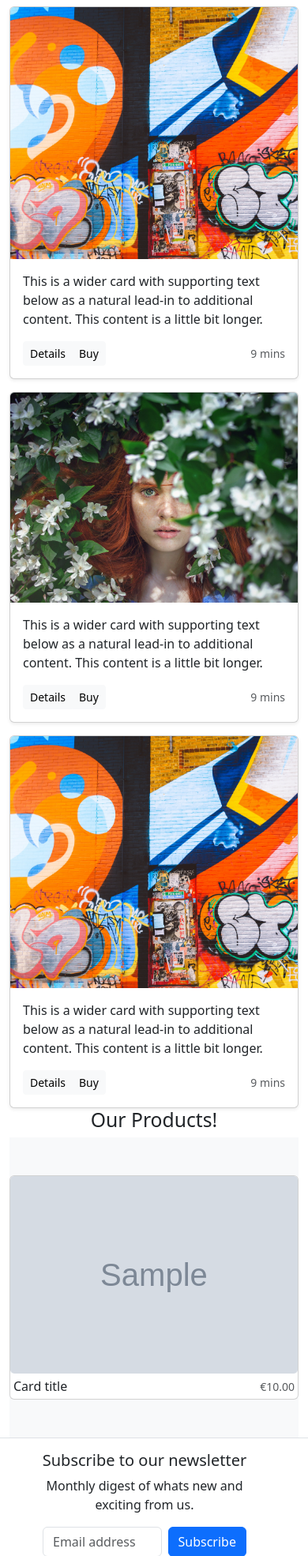
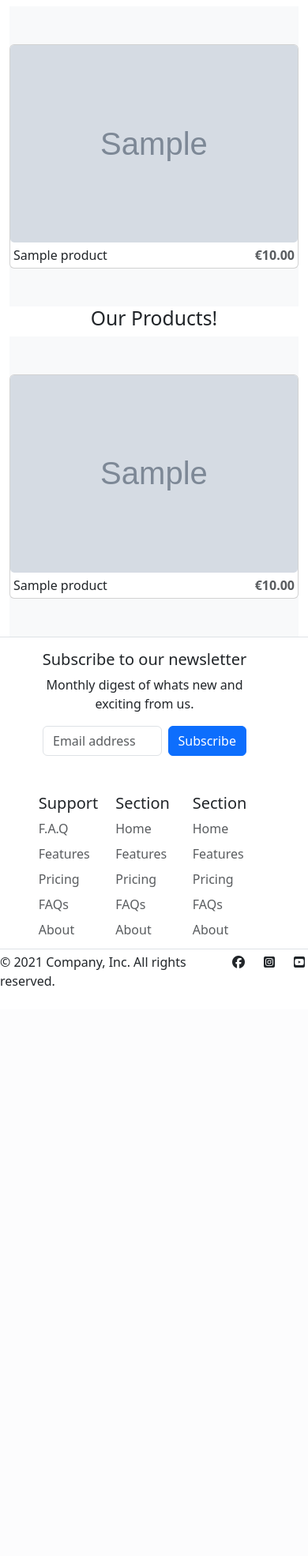
Before and after one commit to Freedy-FR/CI-P5-MagnaPlate, a Django app: page / in a window 390 px wide. Shown: the part 580-2550 px from the top of the page at 79% size. After the commit the page ends 1828 px from the top, so only its background shows below. Run offline with Django 3.2, Linux system fonts and the light colour scheme; tables that the repository leaves empty hold one stand-in row (values such as "Sample post"); grey boxes marked "Sample" are stand-in pictures; some libraries are stand-ins or nearby versions; some web fonts are replaced.

Commit message:
feat: :sparkles: Add is_on_deal section to home page and it related views

```diff
--- a/home/static/home/css/home.css
+++ b/home/static/home/css/home.css
@@ -57,7 +57,7 @@
   .card:hover .card-img-overlay {
     /* Show the overlay when the card is hovered */
     display: block;
-    background-color: rgba(255, 255, 255, 0.5);
+    background-color: rgba(255, 255, 255, 0.7);
     color: #000000;
   }
 
--- a/home/templates/home/index.html
+++ b/home/templates/home/index.html
@@ -60,57 +60,45 @@
     </div>
 
     <!-- Deals section -->
+    {% if deal_products %}
     <div class="deals container">
       <h2 class="text-center" >Check out our deals!</h2>
+      <div class="py-5 bg-body-tertiary">
+        <div class="row row-cols-1 row-cols-sm-2 row-cols-md-3 g-3">
 
-      <div class="row row-cols-1 row-cols-sm-2 row-cols-md-3 g-3">
-        <div class="col">
-          <div class="card shadow-sm">
-            <img src="{{ MEDIA_URL }}media/product_images/Art-1.jpg" alt="Art-placeholder" class="card-img-top">
-            <div class="card-body">
-              <p class="card-text">This is a wider card with supporting text below as a natural lead-in to additional content. This content is a little bit longer.</p>
-              <div class="d-flex justify-content-between align-items-center">
-                <div class="btn-group">
-                  <button type="button" class="btn btn-sm btn-light">Details</button>
-                  <button type="button" class="btn btn-sm btn-light">Buy</button>
+          {% for product in deal_products %}
+          <div class="col">
+            <div class="card p-0">
+              {% if product.image %}
+                <img src="{{ product.image.url }}" alt="{{ product.name }}" class="card-img img-fluid img-fill">
+              {% else %}
+                <img src="{{ MEDIA_URL }}media/product_images/placeholder-image.png" alt="image-placeholder" class="card-img img-fluid img-fill">
+              {% endif %}
+              <div class="d-none d-lg-block">
+                <div class="card-img-overlay justify-content-between align-items-center">
+                  <h5 class="card-title">{{ product.name }}</h5>
+                  <p class="card-text">{{ product.description|truncatewords:20 }}</p>
+                  {% if product.price %}
+                    <p class="text-end"><strong class="text-body-secondary">€{{ product.price }}</strong></p>
+                  {% endif %}
                 </div>
-                <small class="text-body-secondary">9 mins</small>
+              </div>
+              <div class="d-block d-lg-none">
+                <div class="card-body d-flex justify-content-between align-items-center p-1 d-inline">
+                  <p class="card-text m-0">{{ product.name }}</p>
+                  {% if product.price %}
+                    <strong class="text-body-secondary">€{{ product.price }}</strong>
+                  {% endif %}
+                </div>
               </div>
             </div>
           </div>
-        </div>
-        <div class="col">
-          <div class="card shadow-sm">
-            <img src="{{ MEDIA_URL }}media/product_images/Art-2.jpg" alt="Art-placeholder" class="card-img-top">
-            <div class="card-body">
-              <p class="card-text">This is a wider card with supporting text below as a natural lead-in to additional content. This content is a little bit longer.</p>
-              <div class="d-flex justify-content-between align-items-center">
-                <div class="btn-group">
-                  <button type="button" class="btn btn-sm btn-light">Details</button>
-                  <button type="button" class="btn btn-sm btn-light">Buy</button>
-                </div>
-                <small class="text-body-secondary">9 mins</small>
-              </div>
-            </div>
-          </div>
-        </div>
-        <div class="col">
-          <div class="card shadow-sm">
-            <img src="{{ MEDIA_URL }}media/product_images/Art-1.jpg" alt="Art-placeholder" class="card-img-top">
-            <div class="card-body">
-              <p class="card-text">This is a wider card with supporting text below as a natural lead-in to additional content. This content is a little bit longer.</p>
-              <div class="d-flex justify-content-between align-items-center">
-                <div class="btn-group">
-                  <button type="button" class="btn btn-sm btn-light">Details</button>
-                  <button type="button" class="btn btn-sm btn-light">Buy</button>
-                </div>
-                <small class="text-body-secondary">9 mins</small>
-              </div>
-            </div>
-          </div>
+          {% endfor %}
         </div>
       </div>
     </div>
+    {% endif %}
+
 
     <div class="container">
       <h2 class="text-center">Our Products!</h2>
@@ -127,18 +115,18 @@
                 {% endif %}
                 <div class="d-none d-lg-block">
                   <div class="card-img-overlay justify-content-between align-items-center">
-                    <h5 class="card-title">Card title</h5>
-                    <p class="card-text">{{ product.description|truncatewords:10 }}</p>
+                    <h5 class="card-title">{{ product.name }}</h5>
+                    <p class="card-text">{{ product.description|truncatewords:20 }}</p>
                     {% if product.price %}
-                      <small class="text-body-secondary">€{{ product.price }}</small>
+                      <p class="text-end"><strong class="text-body-secondary">€{{ product.price }}</strong></p>
                     {% endif %}
                   </div>
                 </div>
                 <div class="d-block d-lg-none">
                   <div class="card-body d-flex justify-content-between align-items-center p-1 d-inline">
-                    <p class="card-text m-0">Card title</p>
+                    <p class="card-text m-0">{{ product.name }}</p>
                     {% if product.price %}
-                      <small class="text-body-secondary">€{{ product.price }}</small>
+                      <strong class="text-body-secondary">€{{ product.price }}</strong>
                     {% endif %}
                   </div>
                 </div>
--- a/home/views.py
+++ b/home/views.py
@@ -4,11 +4,20 @@
 from products.models import Product
 
 class IndexView(View):
-    """ A view to return the index page """
+    """ A view to return the index page with products and deal products. """
 
     def get(self, request):
-        return render(request, 'home/index.html')
+        # Get all products
+        products = Product.objects.all()
 
-    def get(self, request):
-        context = {'products': Product.objects.all()}
+        # Get products on deal
+        deal_products = Product.objects.filter(is_on_deal=True)
+
+        # Prepare the context
+        context = {
+            'products': products,
+            'deal_products': deal_products
+        }
+
+        # Render the template with context
         return render(request, 'home/index.html', context)
```
Also changed, not shown: media/product_images/Art-1_rR4K1mJ.jpg (added), media/product_images/Art-3.jpg (added).
